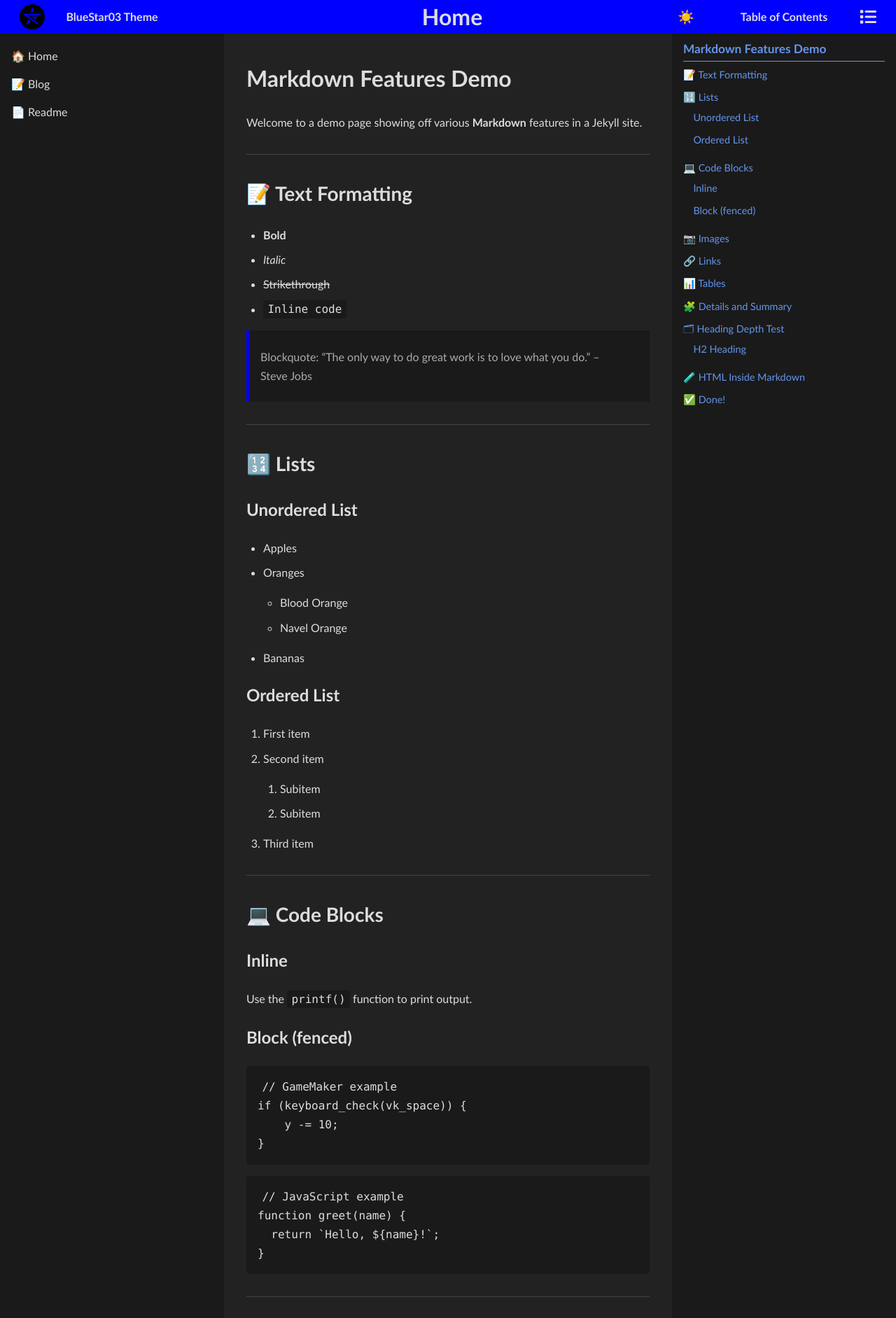
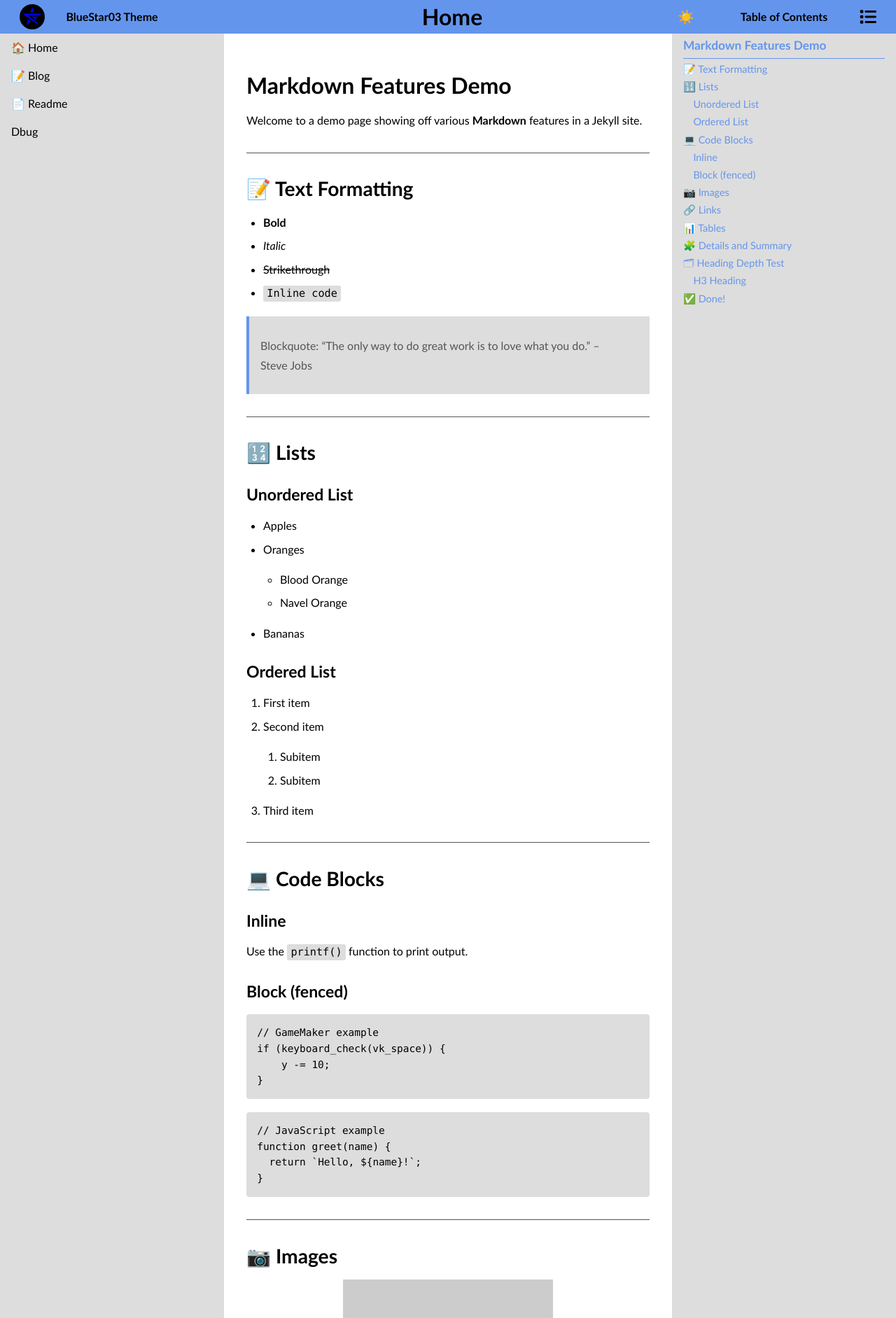
Before and after one commit to BlueStar03/theme, a Jekyll site: the page built from index.md, in a window 1280 px wide. Shown: the top 1883 px of the page at 70% size. Built offline with Jekyll 4.4.1, drawn with Linux system fonts in a browser that asks for light colours; nearby versions of some CDN libraries; some of the changed text lies outside the part shown.

Commit message:
Style Update

```diff
--- a/_config.yml
+++ b/_config.yml
@@ -13,10 +13,30 @@ toc_icon: fa fa-list
 
 toc-include-h1: true
 
-font_base: 16px
-panel_width: 20em
-accent_color: blue
-content_max: 70em
+layout:
+  panel_width:  "20em"     # width of left & right panels
+  content_max:  "66.67em"  # max-width of main content
+  header_height: "3em"     # height of the top header bar
+
+
+typography:
+  font_size: "16px"
+  text_font: "'Calibri', Tahoma, Geneva, Verdana, sans-serif"
+  mono_font: "Consolas, 'Courier New', Courier, monospace"
+
+
+colors:
+  accent:    "#6495ed"   # link/buttons highlight
+  light:
+    bg:        "#ffffff"     # page background (light)
+    bg_alt:    "#dddddd"     # panel/background (light)
+    text:      "#000000"     # main text (light)
+    text_alt:  "#555555"     # muted text (light)
+  dark:
+    bg:        "#1d1d1d"     # page background (dark)
+    bg_alt:    "#2a2a2a"     # panel/background (dark)
+    text:      "#ffffff"     # main text (dark)
+    text_alt:  "#aaaaaa"     # muted text (dark)
 
 fontawesome_kit: fe2b0ce82c
 
@@ -27,6 +47,8 @@ nav:
     url: /blog
   - title: 📄 Readme
     url: /README
+  - title: Dbug
+    url: /dbug
 
 
 
--- a/_includes/head.html
+++ b/_includes/head.html
@@ -6,8 +6,7 @@
 
 <meta name="toc-include-h1" content="{{ site.toc-include-h1 | default: false }}">
 
-<link rel="stylesheet" href="{{ '/assets/css/style.css' | relative_url }}" />
-<link rel="stylesheet" href="{{ '/assets/css/markdown.css' | relative_url }}" />
+
 
 
 {% if site.fontawesome_kit %}
--- a/_includes/style.html
+++ b/_includes/style.html
@@ -1,12 +1,34 @@
 <!-- _includes/style.html -->
 <style>
+  /* Accent + LIGHT theme defaults */
   :root {
-    --panel-width: {{ site.panel_width  | default: "20em"     }};
-    --accent-color: {{ site.accent_color  | default: "blue"    }};
-    --content-max: {{ site.content_max    | default: "66.67em" }};
+
+    --font-size:  {{ site.typography.font_size | default: "16px" }};
+    --text-font:  {{ site.typography.text_font  | default: "'Calibri', Tahoma, Geneva, Verdana, sans-serif" }};
+    --mono-font:  {{ site.typography.mono_font  | default: "Consolas, 'Courier New', Courier, monospace" }};
+
+    --panel-width:   {{ site.layout.panel_width   | default: "20em"     }};
+    --content-max:   {{ site.layout.content_max   | default: "66.67em"  }};
+    --header-height: {{ site.layout.header_height | default: "3em"      }};
+
+
+    --color-accent:   {{ site.colors.accent            | default: "#ff0000" }};
+
+    --color-bg:       {{ site.colors.light.bg          | default: "#ffffff" }};
+    --color-bg-alt:   {{ site.colors.light.bg_alt      | default: "#f3f3f3" }};
+    --color-text:     {{ site.colors.light.text        | default: "#000000" }};
+    --color-text-alt: {{ site.colors.light.text_alt    | default: "#555555" }};
   }
 
-  html {
-    font-size: {{ site.font_base      | default: "16px" }};
+  [data-theme="dark"] {
+
+    --color-bg:       {{ site.colors.dark.bg        | default: "#1d1d1d" }};
+    --color-bg-alt:   {{ site.colors.dark.bg_alt    | default: "#2a2a2a" }};
+    --color-text:     {{ site.colors.dark.text      | default: "#ffffff" }};
+    --color-text-alt: {{ site.colors.dark.text_alt  | default: "#aaaaaa" }};
   }
 </style>
+
+<link rel="stylesheet" href="{{ '/assets/css/reset.css' | relative_url }}">
+<link rel="stylesheet" href="{{ '/assets/css/style.css' | relative_url }}">
+<link rel="stylesheet" href="{{ '/assets/css/markdown.css' | relative_url }}">
--- a/assets/css/markdown.css
+++ b/assets/css/markdown.css
@@ -1,111 +1,115 @@
-/* =========================
-   Markdown Content Styles
-   ========================= */
+/* Markdown content — minimal overrides, inherit everything else */
+main .content-inner { line-height: 1.7; }
 
-/* Scope everything inside your content wrapper */
-main .content-inner {
-  color: var(--text-color);
-  font-family: var(--text-font);
-  line-height: 1.7;
-}
-
-/* Headings */
-main .content-inner h1 {
-  font-size: 2em;
-  margin: 0.67em 0;
-}
-main .content-inner h2 {
-  font-size: 1.75em;
-  margin: 0.75em 0;
-}
-main .content-inner h3 {
-  font-size: 1.5em;
-  margin: 0.85em 0;
-}
+/* Headings: just spacing & sizes (color inherits) */
+main .content-inner h1,
+main .content-inner h2,
+main .content-inner h3,
 main .content-inner h4,
 main .content-inner h5,
 main .content-inner h6 {
-  margin: 1em 0;
+  margin: 1.2em 0 0.5em;
+  line-height: 1.25;
+  font-weight: 700;
 }
+main .content-inner h1 { font-size: clamp(1.8rem, 2.5vw, 2.2rem); }
+main .content-inner h2 { font-size: clamp(1.6rem, 2.2vw, 1.9rem); }
+main .content-inner h3 { font-size: clamp(1.35rem, 1.8vw, 1.6rem); }
+main .content-inner h4 { font-size: 1.2rem; }
+main .content-inner h5 { font-size: 1.05rem; }
+main .content-inner h6 { font-size: 0.95rem; }
 
-/* Paragraphs */
-main .content-inner p {
-  margin: 1em 0;
+/* Paragraphs & text flow */
+main .content-inner p { margin: 1em 0; }
+
+/* Links: accent color, then invert on hover/focus */
+main .content-inner a {
+  color: var(--color-accent);
 }
+main .content-inner a:hover,
+main .content-inner a:focus {
+  background: var(--color-accent);
+  color: var(--color-text);
+  text-decoration: none;
+  border-radius: 0.2em;
 
-/* Links */
-main .content-inner a {
-  color: var(--link-color);
-  text-decoration: underline;
 }
-main .content-inner a:hover {
-  color: var(--accent-color);
-}
+main .content-inner a:focus { outline: 2px solid var(--color-text); outline-offset: 2px; }
 
 /* Lists */
 main .content-inner ul,
-main .content-inner ol {
-  margin: 1em 0 1em 1.5em;
-}
-main .content-inner ul li,
-main .content-inner ol li {
-  margin: 0.5em 0;
-}
+main .content-inner ol { margin: 1em 0 1em 1.5em; }
+main .content-inner li { margin: 0.4em 0; }
 
 /* Blockquotes */
 main .content-inner blockquote {
-  margin: 1em 0;
-  padding: 0.5em 1em;
-  border-left: 4px solid var(--accent-color);
-  background: var(--bg-color2);
-  color: var(--text-color2);
+  margin: 1.2em 0;
+  padding: 0.75em 1em;
+  border-left: 4px solid var(--color-accent);
+  background: var(--color-bg-alt);
+  color: var(--color-text-alt);
 }
 
-/* Inline code */
+/* Code (inline & blocks) — needs mono font + bg */
 main .content-inner code {
-  background: var(--bg-color2);
-  padding: 0.2em 0.4em;
+  background: var(--color-bg-alt);
+  padding: 0.15em 0.35em;
   border-radius: 3px;
   font-family: var(--mono-font);
+  font-size: 0.95em;
 }
-
-/* Code blocks */
 main .content-inner pre {
-  margin: 1em 0;
+  margin: 1.2em 0;
   padding: 1em;
-  background: var(--bg-color2);
+  background: var(--color-bg-alt);
   border-radius: 4px;
-  overflow-x: auto;
+  overflow: auto;
   font-family: var(--mono-font);
+  font-size: 0.95em;
+  line-height: 1.5;
 }
+main .content-inner pre code { background: transparent; padding: 0; border-radius: 0; }
 
 /* Tables */
-main .content-inner table {
-  width: 100%;
-  border-collapse: collapse;
-  margin: 1em 0;
-}
+main .content-inner table { width: 100%; border-collapse: collapse; margin: 1.2em 0; }
 main .content-inner th,
 main .content-inner td {
-  border: 1px solid var(--line-color);
-  padding: 0.5em 0.75em;
+  border: 1px solid var(--color-text-alt);
+  padding: 0.6em 0.8em;
+  vertical-align: top;
 }
-main .content-inner th {
-  background: var(--bg-color2);
-  text-align: left;
-}
+main .content-inner th { background: var(--color-bg-alt); text-align: left; }
 
-/* Images and videos */
+/* Media */
 main .content-inner img,
 main .content-inner video {
   display: block;
   max-width: 100%;
+  height: auto;
   margin: 1em auto;
 }
 
-/* Horizontal rules */
+/* Horizontal rule */
 main .content-inner hr {
-  border: none;
-  border-top: 1px solid var(--line-color);
+  border: 0;
+  border-top: 1px solid var(--color-text-alt);
   margin: 2em 0;
 }
+
+/* Details/summary */
+main .content-inner details {
+  background: var(--color-bg-alt);
+  padding: 0.75em 1em;
+  border-radius: 4px;
+  margin: 1em 0;
+}
+main .content-inner summary { font-weight: 600; cursor: pointer; }
+
+/* Footnotes */
+main .content-inner .footnotes {
+  margin-top: 2em;
+  font-size: 0.95em;
+  color: var(--color-text-alt);
+  border-top: 1px solid var(--color-text-alt);
+  padding-top: 1em;
+}
--- /dev/null
+++ b/assets/css/reset.css
@@ -0,0 +1,49 @@
+/* =========================
+   RESET & BASE STYLES
+   ========================= */
+*, *::before, *::after {
+  box-sizing: border-box;
+  margin: 0;
+  padding: 0;
+}
+
+html {
+  font-size: var(--font-size);
+  font-family: var(--text-font);
+  color: var(--color-text);
+  background: var(--color-bg);
+}
+
+body {
+  line-height: 1.5;
+  -webkit-font-smoothing: antialiased;
+  overflow: hidden;
+}
+
+img, picture, video, canvas, svg {
+  display: block;
+  max-width: 100%;
+}
+
+input, button, textarea, select {
+  font: inherit;
+}
+
+p, h1, h2, h3, h4, h5, h6 {
+  overflow-wrap: break-word;
+}
+
+p { text-wrap: pretty; }
+h1, h2, h3, h4, h5, h6 { text-wrap: balance; }
+
+/* =========================
+   Links
+   ========================= */
+a {
+  color: var(--color-accent);
+  text-decoration: none;
+}
+a:hover {
+  color: var(--color-accent);
+  text-decoration: underline;
+}
--- a/assets/css/style.css
+++ b/assets/css/style.css
@@ -1,89 +1,9 @@
-/* =========================
-   Theme Colors (Dark/Light)
-   ========================= */
-:root {
-  /* Typography */
-  --text-font: 'Calibri', Tahoma, Geneva, Verdana, sans-serif;
-  --mono-font: Consolas, 'Courier New', Courier, monospace;
-  --font-size: 16px;
-
-  /* Layout */
-  --panel-width: 13em;
-  --content-max: 66.67em;
-
-  /* Colors */
-  --accent-color: blue;
-  --accent-color2: cornflowerblue;
-  --accent-color3: aliceblue;
-  --bg-color: #222;
-  --bg-color2: #1a1a1a;
-  --text-color: #dddddd;
-  --text-color2: #aaaaaa;
-  --line-color: #444444;
-  --link-color: cornflowerblue;
-  --hover-color: #add8e6;
-}
-
-[data-theme="light"] {
-  --bg-color: #eee;
-  --bg-color2: #ddd;
-  --text-color: #333;
-  --text-color2: #555;
-  --line-color: #999;
-  --link-color: cornflowerblue;
-  --hover-color: #add8e6;
-}
-
-/* =========================
-   Link Styles
-   ========================= */
-a {
-  color: var(--link-color);
-  text-decoration: none;
-}
-a:hover {
-  color: var(--hover-color);
-  text-decoration: underline;
-}
-
-/* =========================
-   RESET
-   ========================= */
-*, *::before, *::after {
-  box-sizing: border-box;
-  margin: 0;
-  padding: 0;
-}
-html {
-  font-size: var(--font-size);
-}
-body {
-  font-family: var(--text-font);
-  color: var(--text-color);
-  background: var(--bg-color);
-  line-height: 1.5;
-  -webkit-font-smoothing: antialiased;
-  overflow: hidden;
-}
-img, picture, video, canvas, svg {
-  display: block;
-  max-width: 100%;
-}
-input, button, textarea, select {
-  font: inherit;
-}
-p, h1, h2, h3, h4, h5, h6 {
-  overflow-wrap: break-word;
-}
-p { text-wrap: pretty; }
-h1, h2, h3, h4, h5, h6 { text-wrap: balance; }
-
 /* =========================
    Header
    ========================= */
 header {
-  height: 3em;
-  background: var(--accent-color);
+  height: var(--header-height);
+  background: var(--color-accent);
   display: flex;
   align-items: center;
   justify-content: space-between;
@@ -91,17 +11,18 @@ header {
   position: relative;
   z-index: 1;
 }
+
 header button {
   background: none;
   border: none;
   font-size: 1.5em;
   cursor: pointer;
   padding: 0.25em 0.5em;
-  color: var(--text-color);
+  color: var(--color-text);
 }
 
 header #toggle-left img.panel-logo {
-  height: 1.5em !important;
+  height: calc(var(--header-height) / 2) !important;
   width: auto !important;
   object-fit: contain;
 }
@@ -111,60 +32,98 @@ header #toggle-left img.panel-logo {
    ========================= */
 .left-panel {
   position: fixed;
-  top: 3em;
+  top: var(--header-height);
   bottom: 0;
   left: 0;
   transform: translateX(0);
   width: var(--panel-width);
-  background: var(--bg-color2);
+  background: var(--color-bg-alt);
   display: flex;
   flex-direction: column;
   z-index: 1;
   overflow: visible;
 }
+
 .left-panel.closed {
   transform: translateX(-100%);
 }
+
 .transitions .left-panel {
   transition: transform 0.3s ease;
 }
+
 .left-panel-header {
   position: absolute;
-  top: -3em;              /* lift it up into the site header area */
+  top: calc(-1 * var(--header-height));
   left: 0;
   width: 100%;
-  height: 3em;
-  background: transparent; /* let the site header show through */
-  color: var(--text-color);
+  height: var(--header-height);
+  background: transparent;
+  color: var(--color-text);
   display: flex;
   align-items: center;
   justify-content: center;
   pointer-events: none;
   font-weight: bold;
-  z-index: 3;             /* above your site header’s z-index */
+  z-index: 3;
 }
 
 .left-panel .left-scroll {
   flex: 1 1 auto;
   overflow-y: auto;
   overscroll-behavior: contain;
-  padding: 1em;
+  /*! padding: 1em; */
 }
+
 .left-panel .nav-list {
   list-style: none;
   padding: 0;
 }
+
+.left-panel .nav-list a {
+  display: block;                 /* makes the hover area full width */
+  padding: 0.4em 0.6em;            /* some breathing room */
+  color: inherit;
+  text-decoration: none;
+}
+
+.left-panel .nav-list a:hover,
+.left-panel .nav-list a:focus {
+  background: var(--color-accent); /* accent-colored background */
+  color: var(--color-text);        /* keep text readable */
+  border-radius: 0;                /* make it stretch edge to edge */
+}
+
+
 .left-panel .nav-list li + li {
   margin-top: 0.5em;
 }
+
 .left-panel .nav-list a {
   color: inherit;
   text-decoration: none;
 }
+
+.left-panel .nav-list a {
+  display: block;
+  padding: 0.5em 1em; /* controls both vertical and horizontal spacing */
+  color: inherit;
+  text-decoration: none;
+}
+
+.left-panel .nav-list a:hover,
+.left-panel .nav-list a:focus {
+  background: var(--color-accent);
+  color: var(--color-text);
+}
+.left-panel .nav-list li + li {
+  margin-top: 0;
+}
+
 .left-panel footer {
   flex-shrink: 0;
   padding: 1em;
-  border-top: 1px solid var(--line-color);
+  border-top: 1px solid var(--color-text);
   font-size: 0.9em;
   text-align: center;
 }
@@ -174,31 +133,34 @@ header #toggle-left img.panel-logo {
    ========================= */
 .right-panel {
   position: fixed;
-  top: 3em;
+  top: var(--header-height);
   bottom: 0;
   right: 0;
   transform: translateX(0);
   width: var(--panel-width);
-  background: var(--bg-color2);
+  background: var(--color-bg-alt);
   display: flex;
   flex-direction: column;
   z-index: 1;
   overflow: visible;
 }
+
 .right-panel.closed {
   transform: translateX(100%);
 }
+
 .transitions .right-panel {
   transition: transform 0.3s ease;
 }
+
 .panel-header {
   position: sticky;
   top: 0;
   left: 0;
   width: 100%;
-  height: 3em;
-  background: var(--bg-color2);
-  color: var(--text-color);
+  height: var(--header-height);
+  background: var(--color-bg-alt);
+  color: var(--color-text);
   display: flex;
   align-items: center;
   padding: 0 0.5em;
@@ -207,48 +169,53 @@ header #toggle-left img.panel-logo {
   font-weight: bold;
   z-index: 2;
 }
+
 .panel-header .theme-toggle {
   pointer-events: auto;
   background: none;
   border: none;
   font-size: 1.2em;
   cursor: pointer;
-  color: var(--text-color);
+  color: var(--color-text);
 }
+
 .panel-header .panel-title {
   flex: 1;
   position: absolute;
   left: 50%;
   transform: translateX(-50%);
 }
+
 .right-scroll {
   flex: 1 1 auto;
   overflow-y: auto;
   padding: 1em;
   padding-top: 0;
 }
+
 .right-settings {
   flex-shrink: 0;
   padding: 0.5em 1em;
-  border-top: 1px solid var(--line-color);
+  border-top: 1px solid var(--color-text);
   text-align: left;
 }
+
 .right-settings .doc-meta {
   font-size: 0.9em;
-  color: var(--text-color2);
+  color: var(--color-text-alt);
 }
-/* Right panel header: overlap the site header */
+
+/* Right panel header overlap */
 .right-panel .panel-header {
   position: absolute !important;
-  top: -3em !important;       /* move it up into the header bar */
+  top: calc(-1 * var(--header-height)) !important;
   left: 0;
   width: 100%;
-  height: 3em;
-  background: transparent;     /* let the site header show through */
+  height: var(--header-height);
+  background: transparent;
   pointer-events: none;
-  z-index: 3;                  /* above the main header (z-index:1) */
+  z-index: 3;
 }
-
 
 /* =========================
    Main Content Area
@@ -259,22 +226,26 @@ header #toggle-left img.panel-logo {
   width: 100%;
   padding: 0 1em;
 }
+
 main {
   position: absolute;
-  top: 3em;
+  top: var(--header-height);
   bottom: 0;
   left: var(--panel-width);
   right: var(--panel-width);
   overflow-y: auto;
-  background: var(--bg-color);
+  background: var(--color-bg);
   padding: 1em;
 }
+
 .transitions main {
   transition: left 0.3s ease, right 0.3s ease;
 }
+
 body.hide-left main {
   left: 0;
 }
+
 body.hide-right main {
   right: 0;
 }
@@ -285,23 +256,27 @@ body.hide-right main {
 .toc {
   font-size: 0.9em;
 }
+
 .toc ul {
   list-style: none;
   padding-left: 0;
 }
+
 .toc li {
   margin: 0.25em 0;
 }
+
 .toc li.sub {
   margin-left: 1em;
   font-size: 0.95em;
   opacity: 0.85;
 }
+
 /* H1 entries styling */
 .right-panel .toc li.h1 {
   font-size: 1.2em;
   font-weight: bold;
-  border-bottom: 1px solid var(--link-color);
+  border-bottom: 1px solid var(--color-accent);
   padding-bottom: 0.25em;
 }
 
@@ -315,11 +290,13 @@ body.hide-right main {
   padding-left: 0;
   margin-bottom: 0.5em;
 }
+
 .social-links a {
   font-size: 1.2em;
   text-decoration: none;
   color: inherit;
 }
+
 .sr-only {
   position: absolute;
   width: 1px; height: 1px;
@@ -338,9 +315,11 @@ aside ol, aside ul {
   list-style: none;
   padding-left: 1em;
 }
+
 nav li, aside li {
-  padding: 0.25em 0;
+  /*! padding: 0.25em 0; */
 }
+
 nav li > ol, nav li > ul,
 aside li > ol, aside li > ul {
   margin-left: 1em;
@@ -350,39 +329,37 @@ aside li > ol, aside li > ul {
    Mobile-Specific Overrides
    ========================= */
 @media (max-width: 768px) {
-  /* Panels span full viewport */
   :root {
     --panel-width: 100vw;
   }
+
   .left-panel,
   .right-panel {
     width: 100vw;
   }
 
-  /* Prevent content from shifting */
   main {
     left: 0 !important;
     right: 0 !important;
   }
 
-  /* Hide title when a panel is open */
   body:not(.hide-left) header h1,
   body:not(.hide-right) header h1 {
     display: none;
   }
 
-  /* Hide the other toggle when one panel is open */
   body:not(.hide-left) #toggle-right {
     display: none;
   }
+
   body:not(.hide-right) #toggle-left {
     display: none;
   }
 
-  /* Reposition header toggles */
   body:not(.hide-right) header {
     justify-content: flex-end;
   }
+
   body:not(.hide-left) header {
     justify-content: flex-start;
   }
--- a/index.md
+++ b/index.md
@@ -108,25 +108,16 @@ def hello():
 
 ## 🗂 Heading Depth Test
 
-### H2 Heading
+### H3 Heading
 
-#### H3 Heading
+#### H4 Heading
 
-##### H4 Heading
+##### H5 Heading
 
-###### H5 Heading
+###### H6 Heading
 
 ---
 
-## 🧪 HTML Inside Markdown
-
-<p><strong>This is HTML</strong> inside a markdown file.</p>
-
-<div style="padding: 1em; background: #eee; border-radius: 6px;">
-  <em>Custom styled HTML block</em>
-</div>
-
----
 
 ## ✅ Done!
 
```
Also changed, not shown: dbug.md (added, +59 -0 lines), README.md.
